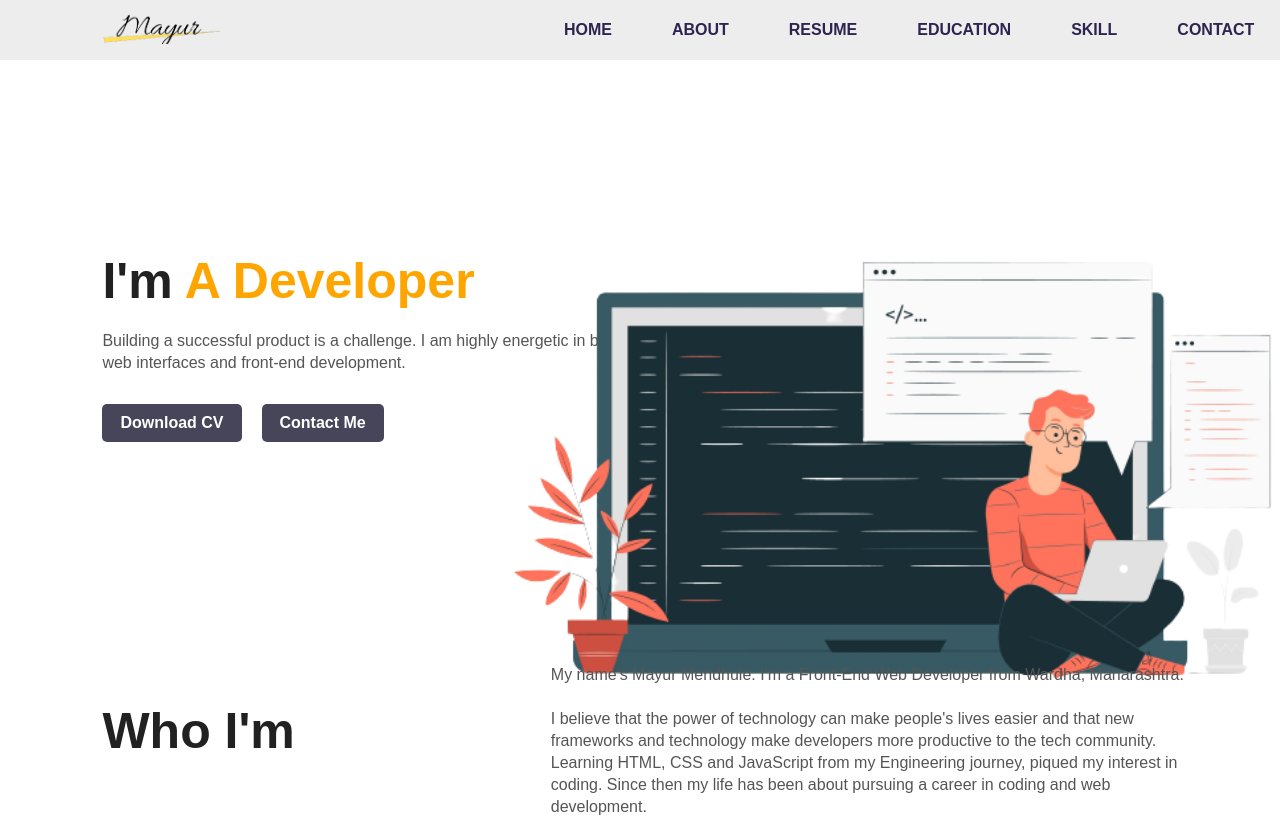
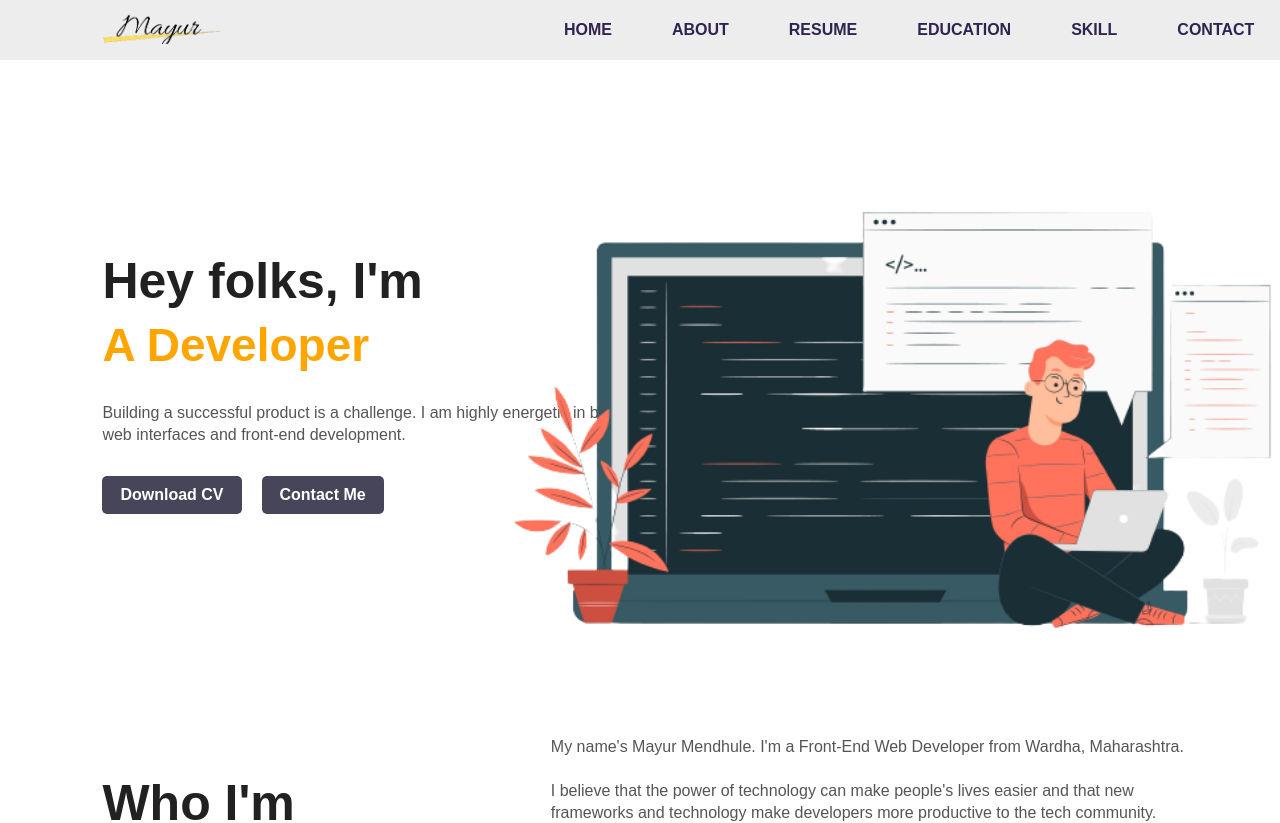
Before and after one commit to mayurmendhule/Portfolio1, a React (Create React App) app: page / in a window 1280 px wide. Shown: the top 823 px of the page. Built offline with nearby package versions, Linux system fonts and the light colour scheme.

Commit message:
addedon git

```diff
--- a/src/components/contact/Contact.css
+++ b/src/components/contact/Contact.css
@@ -95,6 +95,14 @@
     color: orange;
 }
 
+@media only screen and (max-width: 404px) {
+  .location{
+    margin-left: 15%;
+  }
+  .links{
+    width: 502px;
+  }
+}
 
 /* Extra small devices (phones, 600px and down) */
 @media only screen and (max-width: 600px) {
@@ -109,6 +117,7 @@
 .right-section{
   width: 100%;
 }
+
 }
 
 /* Small devices (portrait tablets and large phones, 600px and up) */
--- a/src/components/education/Education.css
+++ b/src/components/education/Education.css
@@ -80,12 +80,10 @@
     .card {
       width: 400px;
     }
-    .card-text {
-      padding-left: 30px;
+
+    .card-content {
+      gap: 4rem;
     }
-    /* .card-content {
-      gap: 3rem;
-    } */
   }
   /* Small devices (portrait tablets and large phones, 600px and up) */
   @media only screen and (min-width: 600px) {
@@ -109,9 +107,6 @@
     .card-content {
       gap: 8rem;
     }
-    .card-text {
-      padding-left: 30px;
-    }
   }
   /* Medium devices (landscape tablets, 768px and up) */
   @media only screen and (min-width: 768px) {
@@ -131,15 +126,10 @@
     }
     .card {
       width: 510px;
+      margin-left: 11%;
     }
     .card-content {
       gap: 10rem;
-    }
-    .card{
-      margin-left: 8%;
-    }
-    .card-text {
-      padding-left: 30px;
     }
   }
 
@@ -151,9 +141,11 @@
     }
     .card-container h1{
       text-align: left;
-    }.card{
+    }
+    .card{
       margin-left: 0%;
-    }.card {
+    }
+    .card {
       display: flex;
       align-items: center;
       width: 400px;
--- a/src/components/home/Home.css
+++ b/src/components/home/Home.css
@@ -3,20 +3,21 @@
     margin-top: 15%;
 }
 
-.detel h1{
-    font-size: 50px;
+.heading1{
+    font-size: 40px;
     color: #212121;
-    margin-bottom: 20px;
+    /* margin-bottom: 20px; */
 }
 
-span{
+.detel .flipX {
     color: orange;
-
+    font-size: 40px;
 }
 
 .detel p{
     color: #555;
     line-height: 22px;
+    padding-top: 10px;
 }
 
 .detel a{
@@ -70,7 +71,7 @@ span{
         visibility: hidden;
     }
     .detel{
-        margin-left: 8%;
+        margin-left: 0%;
         margin-top: 10%;
         text-align: center;
     }
@@ -78,7 +79,11 @@ span{
         width: 0%;
         height: 0%;
     }
-
+    .heading1{
+        font-size: 38px;
+        color: #212121;
+        margin-bottom: 6px;
+    }
 }
 
 /* Small devices (portrait tablets and large phones, 600px and up) */
@@ -87,7 +92,7 @@ span{
         visibility: hidden;
     }
     .detel{
-        margin-left: 8%;
+        margin-left: 0%;
         margin-top: 10%;
         text-align: center;
     }
@@ -95,7 +100,11 @@ span{
         width: 0%;
         height: 0%;
     }
-
+    .heading1{
+        font-size: 38px;
+        color: #212121;
+        margin-bottom: 6px;
+    }
 }
 
 /* Medium devices (landscape tablets, 768px and up) */
@@ -108,15 +117,23 @@ span{
         margin-top: 10%;
         text-align: center;
     }
+    .heading1{
+        margin-bottom: 5px;
+        font-size: 44px;
+    }
+    .detel .flipX {
+        font-size: 42px;
+    }
+
 }
 /* Large devices (laptops/desktops, 992px and up) */
 @media only screen and (min-width: 992px) {
     .images{
-        width: 35%;
-        height: 60%;
+        width: 32%;
+        height: 50%;
         position: absolute;
-        bottom: 0;
-        right: 100px;
+        bottom: 50px;
+        right: 120px;
     }
     .detel{
         margin-left: 8%;
@@ -133,7 +150,13 @@ span{
         transform: translateX(-20%);
         transition: bottom 1s, left 1s;
     }
-
+    .heading1{
+        margin-bottom: 5px;
+        font-size: 48px;
+    }
+    .detel .flipX {
+        font-size: 44px;
+    }
 
 }
 
@@ -159,5 +182,11 @@ span{
         transform: translateX(-50%);
         transition: bottom 1s, left 1s;
     }
-
+    .heading1{
+        margin-bottom: 8px;
+        font-size: 50px;
+    }
+    .detel .flipX {
+        font-size: 46px;
+    }
 }
--- a/src/components/home/Home.js
+++ b/src/components/home/Home.js
@@ -18,7 +18,8 @@ export default function Home() {
   return (
     <div>
         <div className='detel'>
-        <h1>I'm <span className='flipX'>{isMayur ? 'Mayur' : 'A Developer'}</span></h1>
+        <h1 className='heading1'>Hey folks, I'm </h1>
+        <h1 className='flipX'>{isMayur ? 'Mayur Mendhule' : 'A Developer'}</h1>
         <p>Building a successful product is a challenge. I am highly energetic in building <br></br>
         web interfaces and front-end development.</p>
         <a href={Resume} download>Download CV</a>
```
